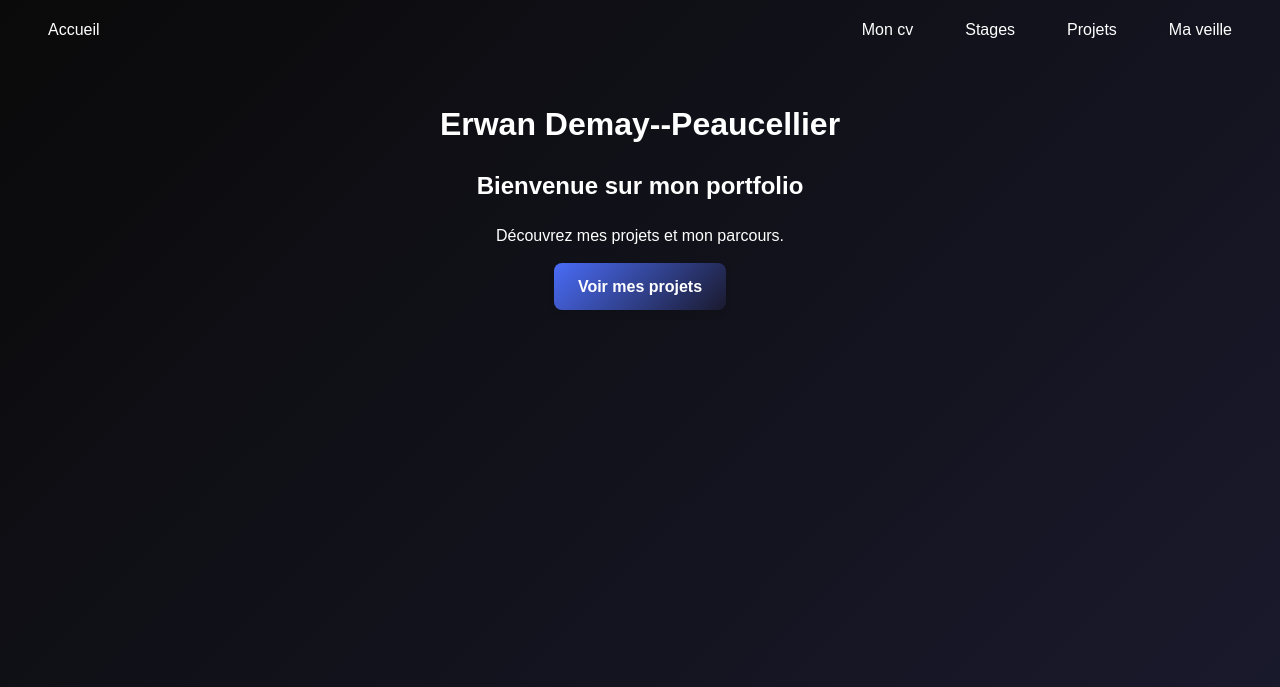
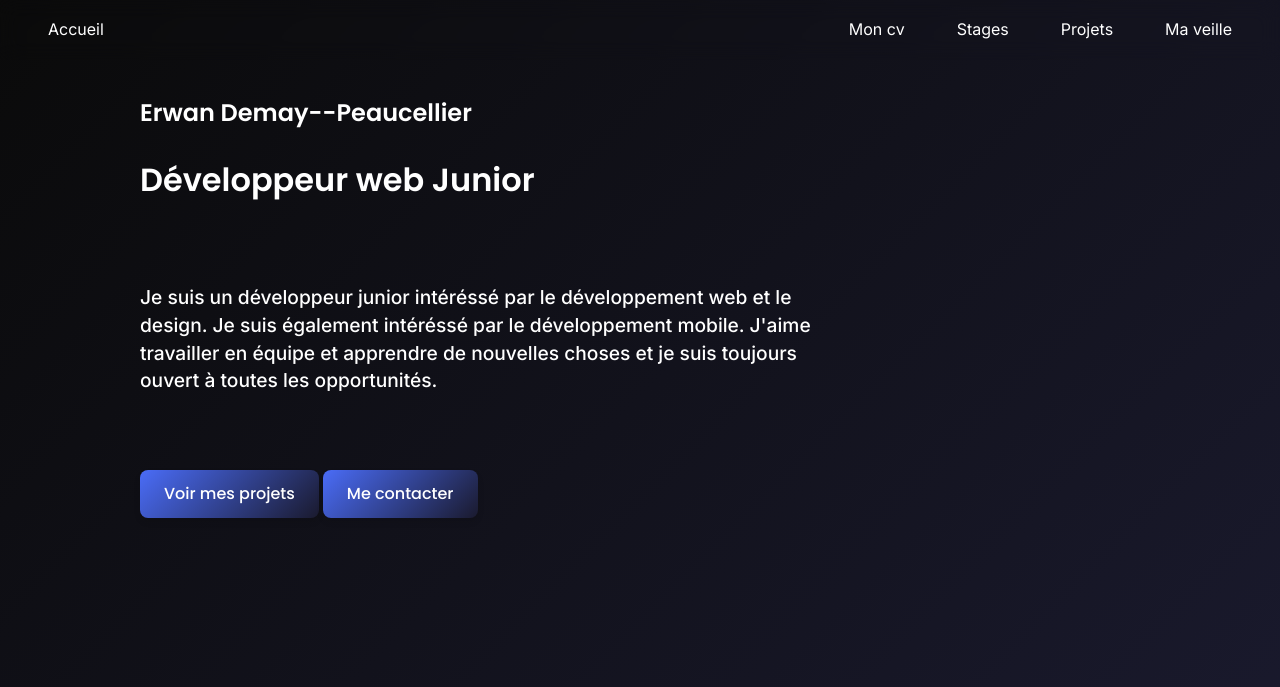
Before and after one commit to ErwanDemay/portfolio, an Eleventy site: page src/index.md in a window 1280 px wide. Shown: the top 687 px of the page. Built offline with nearby package versions, Linux system fonts and the light colour scheme; Eleventy itself is replaced by a stand-in of ours; files that its build step writes are made by us from their sources.

Commit message:
changes on index.md and reset on css

```diff
--- a/src/assets/css/styles.css
+++ b/src/assets/css/styles.css
@@ -1,7 +1,43 @@
+/* ==================== */
+/* FONTS */
+/* ==================== */
+@import url('https://fonts.googleapis.com/css2?family=Poppins:wght@400;500;600;700&family=Inter:wght@400;500;600&family=Roboto:wght@400;500&display=swap');
+
 /* ==================== */
 /* Reset CSS */
 /* ==================== */
-*, *::before, *::after { box-sizing: border-box; } body { line-height: 1.45; -webkit-font-smoothing: antialiased; } img, picture, video, canvas, svg { display: block; height: auto; max-width: 100%; } input, button, textarea, select { font: inherit; margin: 0; } iframe { border: 0; }
+*,
+*::before,
+*::after {
+  box-sizing: border-box;
+}
+
+body {
+  line-height: 1.45;
+  -webkit-font-smoothing: antialiased;
+}
+
+img,
+picture,
+video,
+canvas,
+svg {
+  display: block;
+  height: auto;
+  max-width: 100%;
+}
+
+input,
+button,
+textarea,
+select {
+  font: inherit;
+  margin: 0;
+}
+
+iframe {
+  border: 0;
+}
 
 /* ==================== */
 /* Body */
@@ -13,7 +49,7 @@ body {
   background: linear-gradient(135deg, #0a0a0a, #1a1a2e);
   background-attachment: fixed;
   color: white;
-  font-family: Arial, sans-serif;
+  font-family: 'Roboto', sans-serif; /* Police par défaut pour les paragraphes */
   line-height: 1.45;
   -webkit-font-smoothing: antialiased;
   text-align: center;
@@ -88,6 +124,7 @@ nav ul li a,
   text-align: center;
   padding: 0.875rem 1rem;
   font-size: 1rem;
+  font-family: 'Inter', sans-serif; /* Police pour les liens de la navbar */
   text-decoration: none;
 }
 
@@ -111,6 +148,7 @@ nav ul li .dropdown-content a {
   padding: 0.75rem 1rem;
   display: block;
   text-align: left;
+  font-family: 'Inter', sans-serif; /* Police pour les dropdown */
 }
 
 nav ul li .dropdown-content a:hover {
@@ -145,6 +183,7 @@ footer {
 footer p {
   margin: 0;
   font-size: 1rem;
+  font-family: 'Roboto', sans-serif; /* Police pour les paragraphes du footer */
   color: rgba(255, 255, 255, 0.8);
 }
 
@@ -176,7 +215,8 @@ footer p {
   display: inline-block;
   padding: 12px 24px;
   font-size: 1rem;
-  font-weight: bold;
+  font-weight: 500; /* Graisse moyenne pour les boutons */
+  font-family: 'Poppins', sans-serif; /* Police pour les boutons */
   color: white;
   background: linear-gradient(135deg, #4a6cf7, #1a1a2e);
   border: none;
@@ -243,11 +283,14 @@ footer p {
 .project-info h3 {
   margin: 0 0 10px;
   font-size: 1.5rem;
+  font-family: 'Poppins', sans-serif; /* Police pour les titres des cartes */
+  font-weight: 600; /* Graisse semi-gras pour les titres */
 }
 
 .project-info p {
   margin: 0;
   font-size: 1rem;
+  font-family: 'Roboto', sans-serif; /* Police pour les paragraphes des cartes */
 }
 
 .project-links {
@@ -322,6 +365,7 @@ footer p {
 .tech-card p {
   margin-top: 10px;
   font-size: 1rem;
+  font-family: 'Roboto', sans-serif; /* Police pour les textes des cartes tech */
   color: #333;
   text-align: center;
 }
@@ -344,22 +388,55 @@ footer p {
   }
 }
 
-.hero-title {
-  opacity: 0;
-  transform: translateY(20px);
-  animation: slideIn 0.5s ease-out 0.3s forwards;
+
+.header {
+  text-align: left; /* Aligne le contenu à gauche */
 }
+
+
 
 .hero-subtitle {
   opacity: 0;
   transform: translateY(20px);
+  text-align: left;
+  font-family: 'Inter', sans-serif; /* Police pour les sous-titres hero */
+  font-size: 1.2rem;
+  font-weight: 500; /* Graisse moyenne pour les sous-titres hero */
   animation: slideIn 0.5s ease-out 0.5s forwards;
+  max-width: 700px;
+  margin-right:auto;
+  margin-top: 5rem;
 }
+
+.hero-title {
+  opacity: 0;
+  transform: translateY(20px);
+  text-align: left;
+  font-family: 'Poppins', sans-serif; /* Police pour les titres hero */
+  font-size: 1.5rem;
+  font-weight: 600; /* Graisse semi-gras pour les titres hero */
+  animation: slideIn 0.5s ease-out 0.3s forwards;
+}
+
+.hero-title-2 {
+  opacity: 0;
+  transform: translateY(20px);
+  text-align: left;
+  font-family: 'Poppins', sans-serif; /* Police pour les titres hero */
+  font-size: 2rem;
+  font-weight: 600; /* Graisse semi-gras pour les titres hero */
+  animation: slideIn 0.5s ease-out 0.3s forwards;
+}
+
 
 .hero-button {
   opacity: 0;
   transform: translateY(20px);
+  font-family: 'Poppins', sans-serif; /* Police pour les boutons hero */
+  font-weight: 500; /* Graisse moyenne pour les boutons hero */
+  margin-top: 3.5rem;
   animation: slideIn 0.5s ease-out 0.7s forwards;
+
 }
 
 /* ==================== */
--- a/src/index.md
+++ b/src/index.md
@@ -3,13 +3,14 @@ layout: layout.njk
 title: Accueil
 ---
 
-<div class="hero">
-  <h1 class="hero-title">Erwan Demay--Peaucellier</h1>
-    <h2 class="hero-title">Bienvenue sur mon portfolio</h2>
-  <p class="hero-subtitle">Découvrez mes projets et mon parcours.</p>
-  <a href="/projets" class="btn hero-button">Voir mes projets</a>
-</div>
+
 
 <div class="container">
-
+<div class="header">
+    <h1 class="hero-title">Erwan Demay--Peaucellier</h1>
+    <h2 class="hero-title-2">Développeur web Junior</h2>
+  <p class="hero-subtitle">Je suis un développeur junior intéréssé par le développement web et le design. Je suis également intéréssé par le développement mobile. J'aime travailler en équipe et apprendre de nouvelles choses et je suis toujours ouvert à toutes les opportunités.</p>
+  <a href="/projets" class="btn hero-button">Voir mes projets</a>
+  <a href="mailto:erwan.demay@gmail.com" class="btn hero-button">Me contacter</a>
 </div>
+</div>
```
